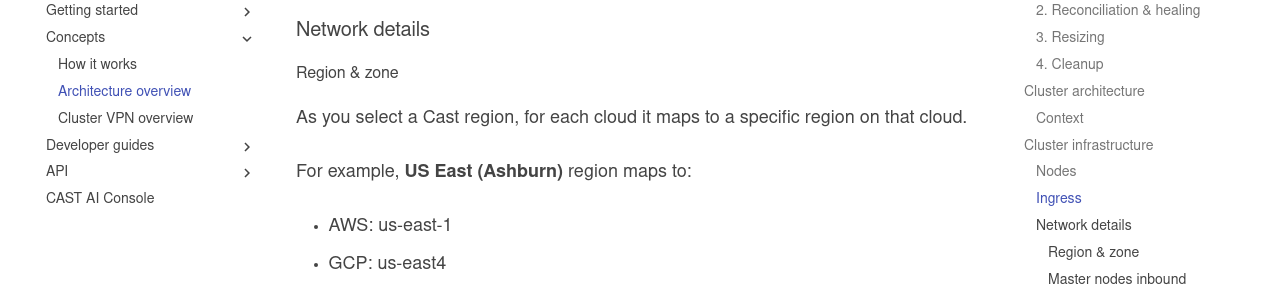
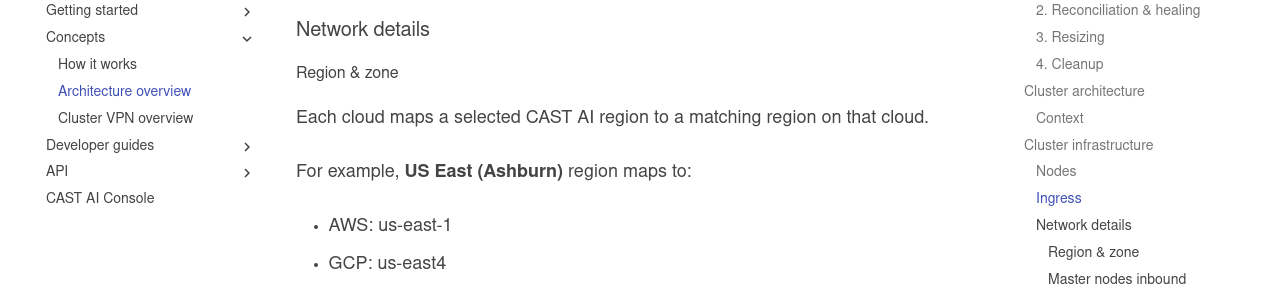
Before and after one commit to castai/docs, an MkDocs documentation site: the page built from docs/concepts/architecture-overview.md, in a window 1280 px wide and 900 px high, scrolled down 4497 px. Shown: the part 150-442 px from the top of the window. Built offline with MkDocs 1.6.1 and Material for MkDocs 9.7.7, drawn with Linux system fonts in a browser that asks for light colours; some web fonts are replaced.

Commit message:
Update architecture-overview.md

```diff
--- a/docs/concepts/architecture-overview.md
+++ b/docs/concepts/architecture-overview.md
@@ -68,7 +68,7 @@
 
 #### Region & zone
 
-As you select a Cast region, for each cloud it maps to a specific region on that cloud.
+Each cloud maps a selected CAST AI region to a matching region on that cloud.
 
 For example, **US East (Ashburn)** region maps to:
 
```
